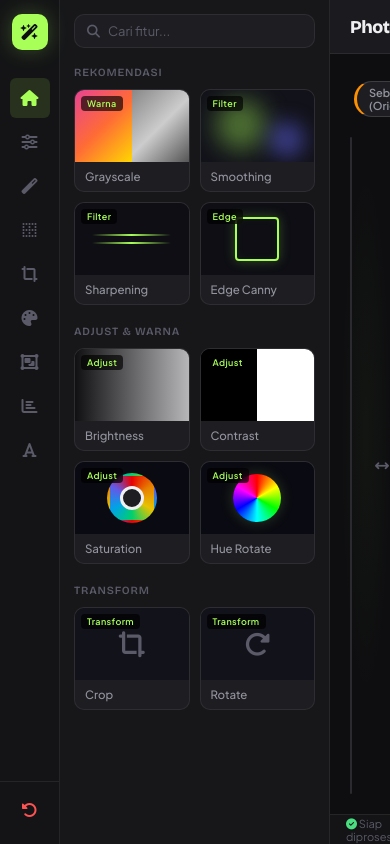
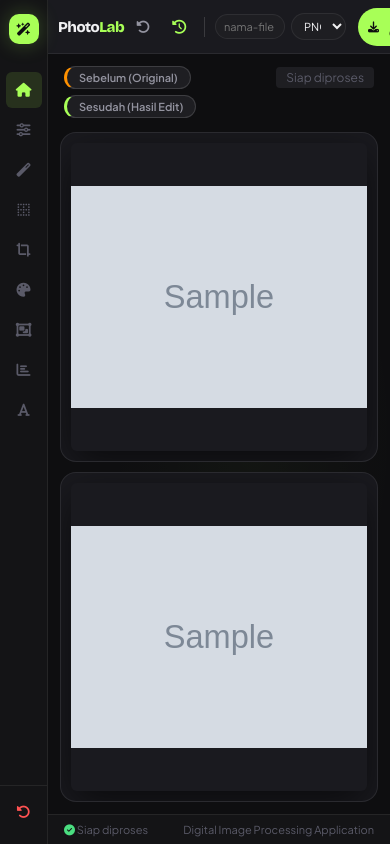
Before and after one commit to DendyRafi/Project-Mini-Photoshoot---New, a Flask app: template templates/index.html in a window 390 px wide. Run offline with Flask 3, Linux system fonts and the light colour scheme; the template is opened without the code that fills it: most values are stand-ins (such as "Sample title", 1, 10 or a date in 2020); grey boxes marked "Sample" are stand-in pictures; some libraries are stand-ins or nearby versions.

Commit message:
update tampilan untuk mobile

```diff
--- a/static/css/style.css
+++ b/static/css/style.css
@@ -623,6 +623,9 @@ button { cursor: pointer; font-family: var(--font-body); border: none; backgroun
     flex-direction: column;
     padding: 20px;
     gap: 14px;
+    min-width: 0;
+    min-height: 0;
+    overflow: hidden;
 }
 
 .preview-label-row {
@@ -630,6 +633,8 @@ button { cursor: pointer; font-family: var(--font-body); border: none; backgroun
     align-items: center;
     justify-content: space-between;
     padding: 0 4px;
+    gap: 8px;
+    flex-wrap: wrap;
 }
 
 .preview-badge {
@@ -656,10 +661,14 @@ button { cursor: pointer; font-family: var(--font-body); border: none; backgroun
     display: flex;
     gap: 16px;
     flex: 1;
+    min-height: 0;
+    align-items: stretch;
 }
 
 .panel-box {
     flex: 1;
+    min-width: 0;
+    min-height: 0;
     background: var(--bg-surface);
     border: 1px solid var(--border);
     border-radius: var(--radius-lg);
@@ -679,20 +688,29 @@ button { cursor: pointer; font-family: var(--font-body); border: none; backgroun
     font-size: 14px;
 }
 
-.image-frame {
+.image-frame,
+.canvas-wrapper {
+    width: 100%;
+    height: 100%;
+    min-width: 0;
+    min-height: 0;
     display: flex;
     align-items: center;
     justify-content: center;
+    position: relative;
+    overflow: hidden;
     padding: 16px;
-    width: 100%;
-    height: 100%;
 }
-.image-frame img {
-    max-width: 100%;
-    max-height: 100%;
+.image-frame img,
+#display-processed {
+    width: 100% !important;
+    height: 100% !important;
+    max-width: none !important;
+    max-height: none !important;
     object-fit: contain;
+    display: block;
     border-radius: var(--radius-sm);
-    box-shadow: 0 12px 40px rgba(0,0,0,0.6);
+    box-shadow: 0 12px 40px rgba(0, 0, 0, 0.6);
 }
 
 /* STATUS BAR */
@@ -762,3 +780,128 @@ button { cursor: pointer; font-family: var(--font-body); border: none; backgroun
     75% { clip-path: inset(25% 0 40% 0); }
     100% { clip-path: inset(85% 0 5% 0); }
 }
+
+/* ── MOBILE RESPONSIVE ── */
+@media (max-width: 768px) {
+
+    /* Sembunyikan tools panel secara default di mobile */
+    .tools-panel {
+        position: fixed;
+        left: -100%;
+        top: 0;
+        height: 100vh;
+        width: 80vw;
+        max-width: 300px;
+        z-index: 200;
+        transition: left 0.3s ease;
+        box-shadow: 4px 0 24px rgba(0,0,0,0.5);
+    }
+
+    .tools-panel.mobile-open {
+        left: var(--rail-w);
+    }
+
+    /* Overlay gelap saat panel terbuka */
+    .mobile-overlay {
+        display: none;
+        position: fixed;
+        inset: 0;
+        background: rgba(0,0,0,0.5);
+        z-index: 199;
+    }
+
+    .mobile-overlay.active {
+        display: block;
+    }
+
+    /* Icon rail lebih kecil di mobile */
+    .icon-rail {
+        width: 48px;
+    }
+
+    :root { --rail-w: 48px; }
+
+    .rail-btn { width: 36px; height: 36px; font-size: 14px; }
+    .rail-logo { width: 30px; height: 30px; font-size: 13px; }
+
+    /* Workspace penuh di mobile */
+    .workspace {
+        width: calc(100vw - 48px);
+    }
+
+    /* Top bar mobile */
+    .top-bar {
+        padding: 0 10px;
+        gap: 4px;
+    }
+
+    .brand-name { font-size: 15px; }
+    .file-info  { display: none; }
+
+    /* Tombol Undo & Reset lebih compact */
+    #undo-btn span,
+    .btn-icon-only span { display: none; }
+
+    #undo-btn,
+    .btn-icon-only {
+        padding: 0 8px !important;
+        width: 32px !important;
+    }
+
+    /* Input filename & format lebih kecil */
+    #input-filename { width: 70px !important; }
+    #select-format  { width: 55px !important; }
+
+    .btn-download {
+        font-size: 11px;
+        padding: 6px 10px;
+    }
+
+    /* Preview panels di mobile: stack vertikal */
+    .preview-state {
+        padding: 12px;
+        overflow: hidden;
+    }
+
+    .preview-label-row {
+        gap: 6px;
+    }
+
+    .preview-panels {
+        flex-direction: column;
+        gap: 10px;
+        min-height: 0;
+    }
+
+    .panel-divider { display: none; }
+
+    .panel-box {
+        min-height: 32vh;
+    }
+
+    .image-frame,
+    .canvas-wrapper {
+        padding: 10px;
+    }
+
+    .image-frame img,
+    #display-processed {
+        width: 100% !important;
+        height: 100% !important;
+        max-width: none !important;
+        max-height: none !important;
+        object-fit: contain;
+    }
+
+    /* Canvas zone */
+    .canvas-zone {
+        overflow: hidden;
+    }
+
+    /* Upload card lebih kecil */
+    .upload-card {
+        padding: 28px 20px;
+    }
+
+    .floating-pills { display: none; }
+}
--- a/templates/index.html
+++ b/templates/index.html
@@ -591,7 +591,7 @@
                     <span style="font-size:11px;font-weight:600;">Undo</span>
                 </button>
                 <button class="btn-icon-only" title="Reset ke gambar awal" onclick="doResetToOriginal()"
-                    style="display:flex;align-items:center;gap:5px;padding:0 10px;width:auto;">
+                    style="display:flex;align-items:center;gap:5px;padding:0 10px;width:auto;color:var(--accent);">
                     <i class="fa-solid fa-clock-rotate-left"></i>
                     <span style="font-size:11px;font-weight:600;">Reset Edit</span>
                 </button>
@@ -692,6 +692,7 @@
             <span>Digital Image Processing Application</span>
         </footer>
     </main>
+    <div class="mobile-overlay" id="mobileOverlay" onclick="closeMobilePanel()"></div>
 </div>
 
 <script src="{{ url_for('static', filename='js/main.js') }}"></script>
```
Also changed, not shown: static/js/main.js (+59 -0 lines).
